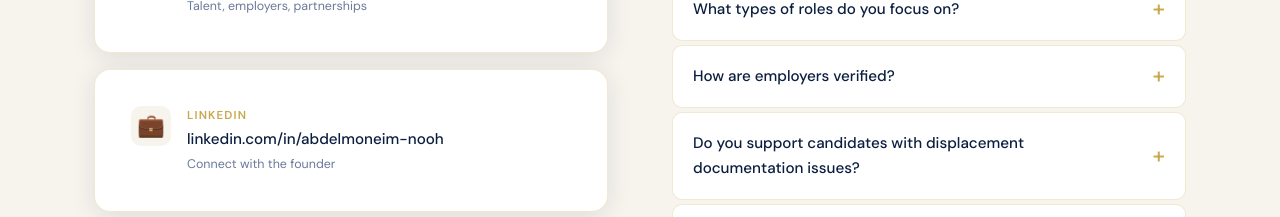
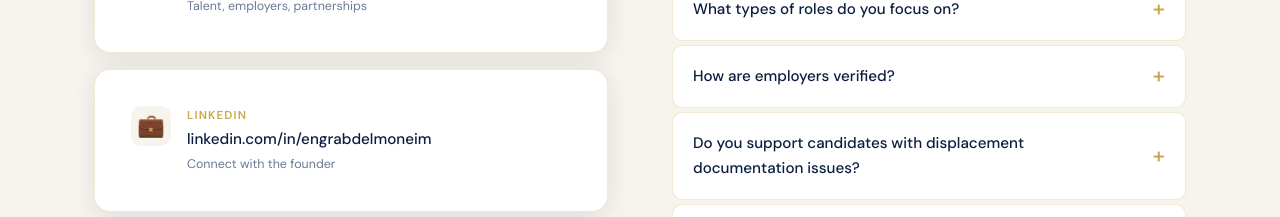
Before and after one commit to elhadiabdelmuneim-sketch/masarat-talent-web, a React (Vite) app: page /contact in a window 1280 px wide. Shown: the part 840-1057 px from the top of the page. Built offline with nearby package versions, Linux system fonts and the light colour scheme.

Commit message:
fix: update LinkedIn links on footer and contact page

```diff
--- a/src/components/Footer.jsx
+++ b/src/components/Footer.jsx
@@ -31,7 +31,7 @@
 
         <div className="footer__links">
           <h4>Connect</h4>
-          <a href="https://linkedin.com/in/abdelmoneim-nooh" target="_blank" rel="noopener noreferrer">LinkedIn</a>
+          <a href="https://www.linkedin.com/company/masarat-talent/" target="_blank" rel="noopener noreferrer">LinkedIn</a>
           <a href="mailto:hello@masaratalent.com">hello@masaratalent.com</a>
           <a href="https://github.com/elhadiabdelmuneim-sketch/masarat-talent" target="_blank" rel="noopener noreferrer">GitHub</a>
         </div>
--- a/src/pages/Contact.jsx
+++ b/src/pages/Contact.jsx
@@ -11,8 +11,8 @@
   {
     icon: '💼',
     label: 'LinkedIn',
-    value: 'linkedin.com/in/abdelmoneim-nooh',
-    href: 'https://linkedin.com/in/abdelmoneim-nooh',
+    value: 'linkedin.com/in/engrabdelmoneim',
+    href: 'https://www.linkedin.com/in/engrabdelmoneim',
     hint: 'Connect with the founder',
   },
   {
```
